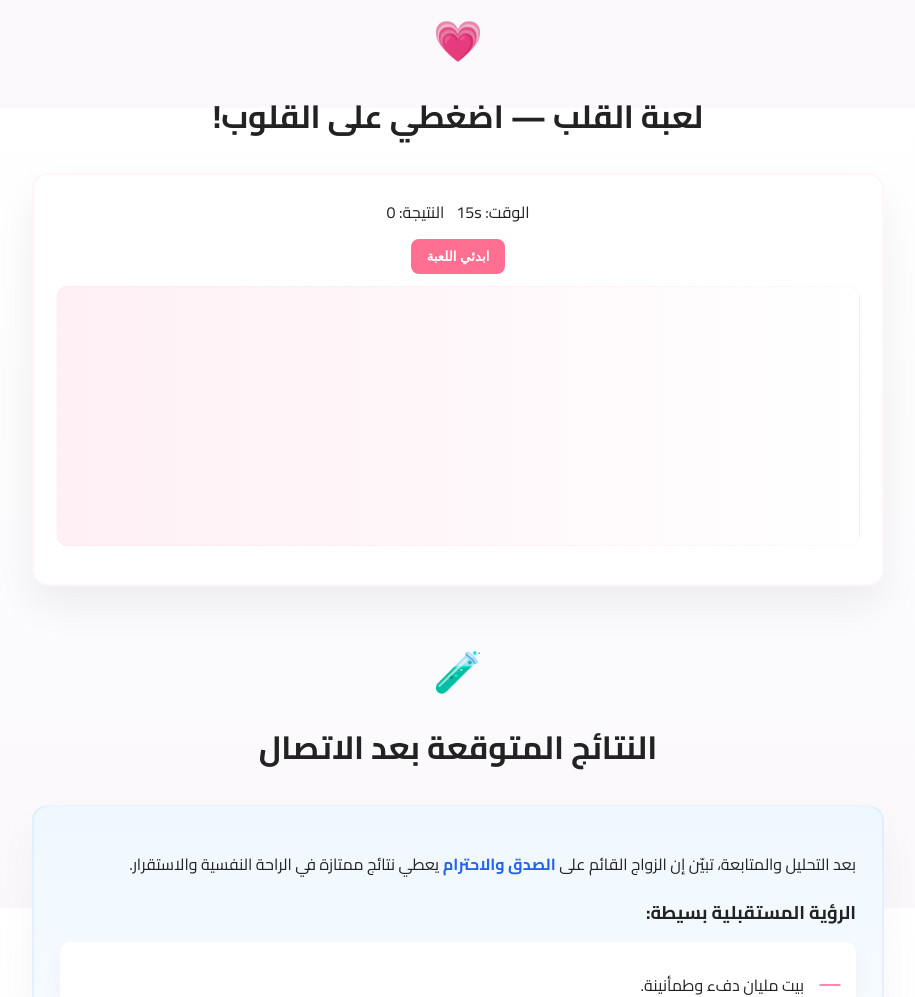
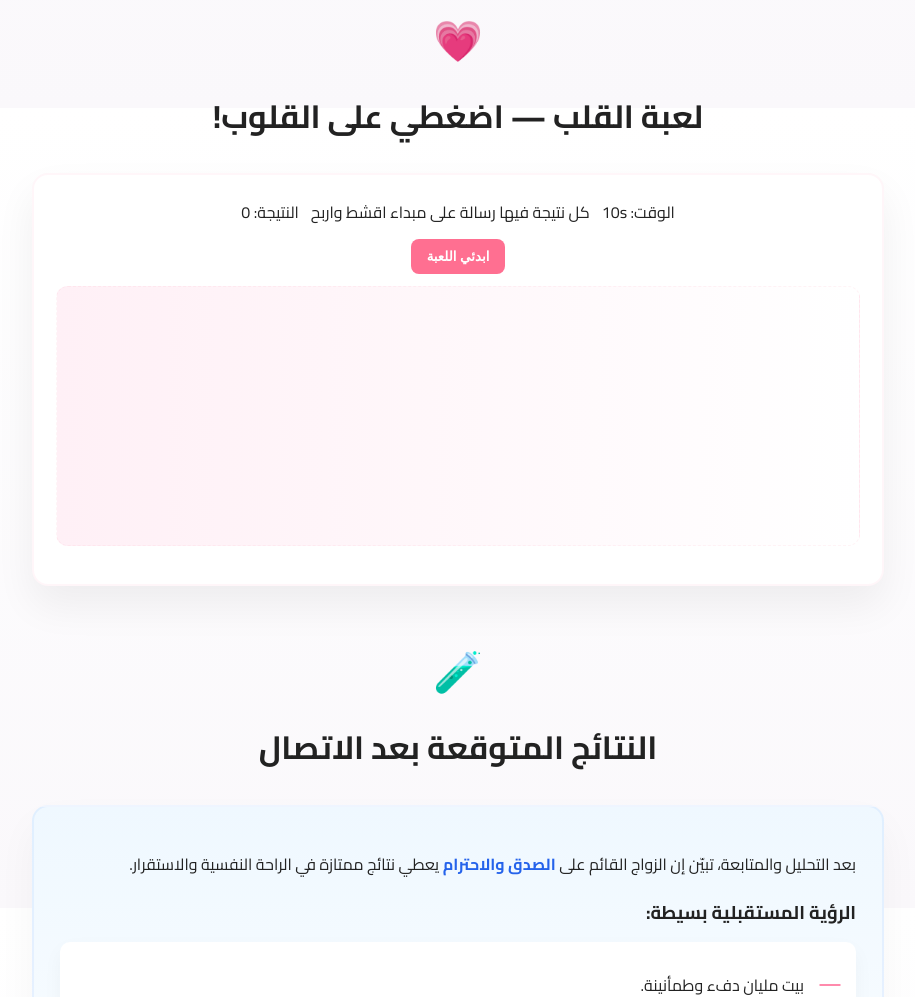
Before and after one commit to loutossayyes/2, a plain HTML site: page index.html in a window 1280 px wide. Shown: the part 2292-3289 px from the top of the page, without its empty margins (182-1097 px from the left). Drawn offline with Linux system fonts and the light colour scheme.

Commit message:
Update index.html

```diff
--- a/index.html
+++ b/index.html
@@ -136,7 +136,9 @@
 
           <div class="game-card" style="background:#fff;padding:22px;border-radius:16px;border:2px solid rgba(255,111,145,0.06);box-shadow:0 20px 40px rgba(0,0,0,0.06)">
             <div class="game-info" style="display:flex;gap:12px;justify-content:center;margin-bottom:12px">
-              <div>الوقت: <span id="gameTime">15</span>s</div>
+              <div>الوقت: <span id="gameTime">10</span>s</div>
+                            <div>كل نتيجة فيها رسالة على مبداء اقشط واربح </div>
+
               <div>النتيجة: <span id="gameScore">0</span></div>
             </div>
 
```
